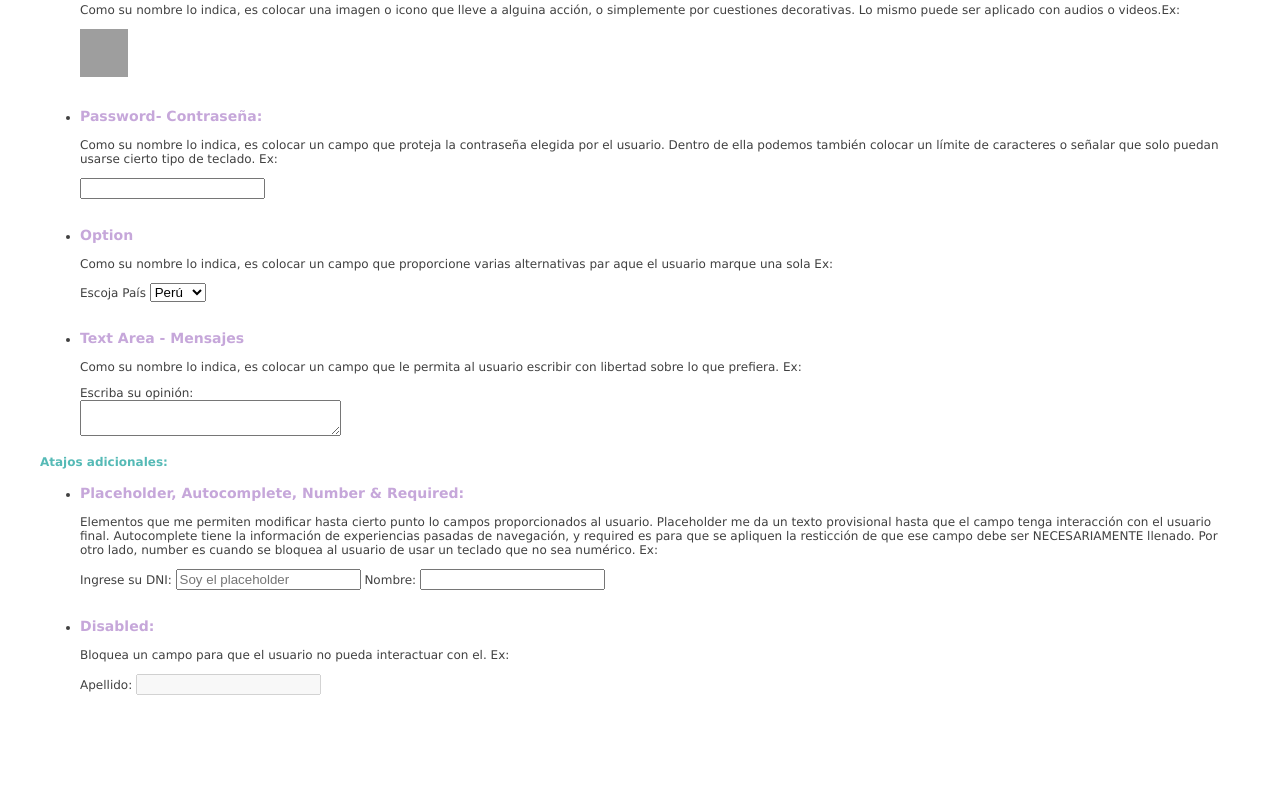
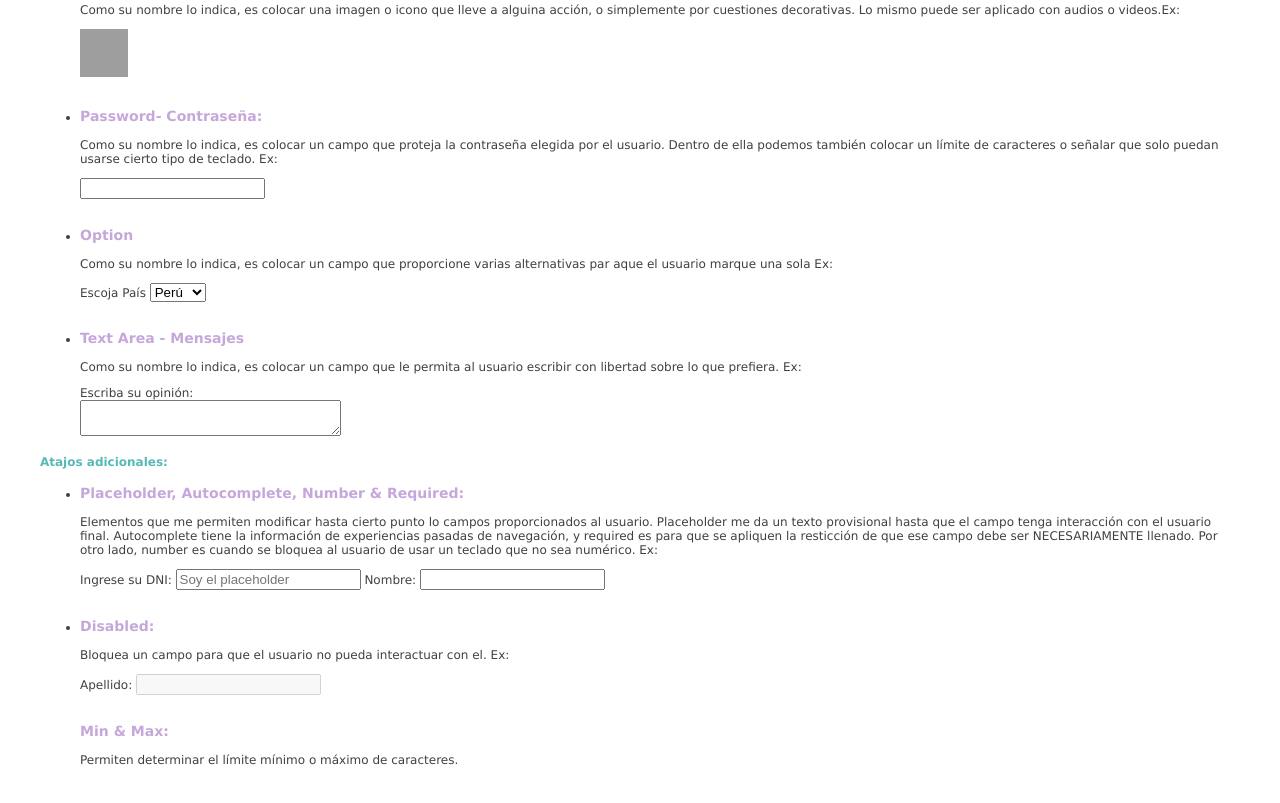
Before and after one commit to Angeles21/Hackaton_Rep_03, a plain HTML site: page tags-form.html in a window 1280 px wide. Shown: the part 993-1796 px from the top of the page. Before the commit the page ends 1728 px from the top, so only its background shows below. Drawn offline with Linux system fonts and the light colour scheme; grey boxes are pictures that could not be loaded.

Commit message:
Final touch branch tag

```diff
--- a/tags-form.html
+++ b/tags-form.html
@@ -166,6 +166,9 @@
             <label for="apellido"> Apellido:</label>
             <input type="text" id="ape" disabled>
         </li>
+    </br>
+            <h3> Min & Max: </h3>
+            <p> Permiten determinar el límite mínimo o máximo de caracteres.</p>
     </ul>
 
 
```
